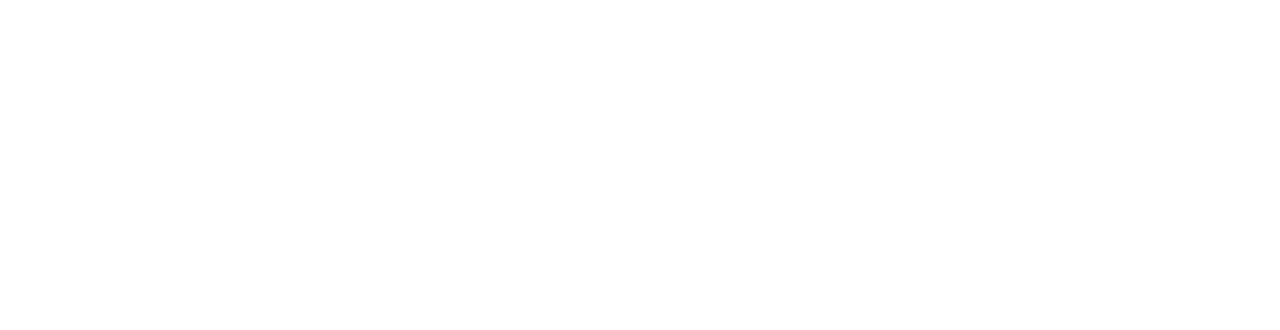
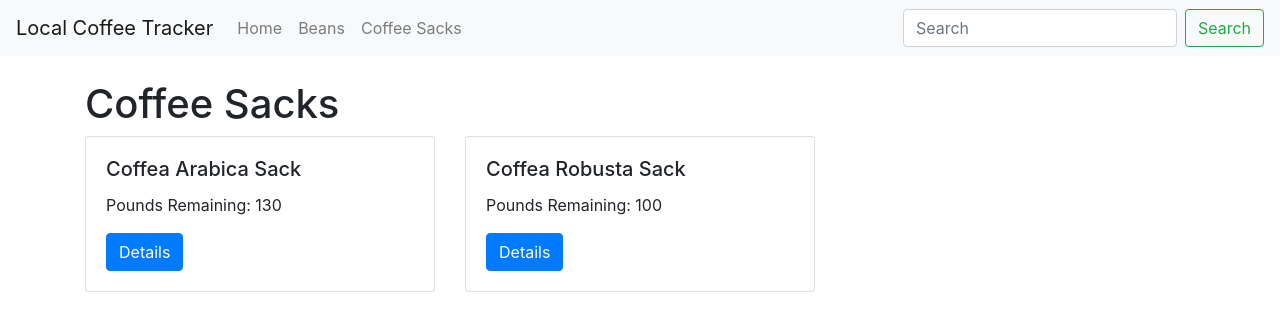
Before and after one commit to rodeomar/coffee-inventory-tracker, a React (Create React App) app: page /Sacks in a window 1280 px wide. Before the commit this address had no page. Shown: the top 330 px of the page. Built offline with nearby package versions, Linux system fonts and the light colour scheme.

Commit message:
Add Webpage to view Sacks of COffee

```diff
--- a/public/index.html
+++ b/public/index.html
@@ -11,7 +11,7 @@
       content="Web site created using create-react-app"
     />
     <link rel="manifest" href="%PUBLIC_URL%/manifest.json" />
-    <title>React App</title>
+    <title>Coffee Tracker</title>
   </head>
   <body>
     <noscript>You need to enable JavaScript to run this app.</noscript>
--- a/src/App.js
+++ b/src/App.js
@@ -4,6 +4,7 @@
 import Home from './Components/Home';
 import Beans from './Components/Beans';
 import BeanDetails from './Components/BeanDetails';
+import Sacks from './Components/Sacks';
 
 function App() {
   return (
@@ -12,6 +13,7 @@
         <Route path="/" element={<Home />} />
         <Route path="Beans" element={<Beans />} />
         <Route path="Beans/:id" element={<BeanDetails />} />
+        <Route path="Sacks" element={<Sacks />} />
       </Routes>
     </BrowserRouter>
   );
--- a/src/Components/Navbar.js
+++ b/src/Components/Navbar.js
@@ -4,7 +4,7 @@
   return (
     <>
       <nav className="navbar navbar-expand-lg navbar-light bg-light">
-        <a className="navbar-brand" href="/">Local Business Inventory Tracker</a>
+        <a className="navbar-brand" href="/">Local Coffee Tracker</a>
         <button className="navbar-toggler" type="button" data-toggle="collapse" data-target="#navbarSupportedContent" aria-controls="navbarSupportedContent" aria-expanded="false" aria-label="Toggle navigation">
           <span className="navbar-toggler-icon"></span>
         </button>
--- /dev/null
+++ b/src/Components/Sacks.js
@@ -0,0 +1,32 @@
+import React from 'react';
+import { Link } from 'react-router-dom';
+import sacksData from '../Data/SacksData';
+import Navbar from './Navbar';
+
+function Sacks() {
+  return (
+    <>
+      <Navbar />
+      <div className="container mt-4">
+        <h1>Coffee Sacks</h1>
+        <div className="row">
+          {sacksData.map((sack) => (
+            <div key={sack.id} className="col-md-4 mb-4">
+              <div className="card">
+                <div className="card-body">
+                  <h5 className="card-title">{sack.typeOfBeans} Sack</h5>
+                  <p className="card-text">Pounds Remaining: {sack.poundsRemaining}</p>
+                  <Link to={`/Sacks/${sack.id}`} className="btn btn-primary">
+                    Details
+                  </Link>
+                </div>
+              </div>
+            </div>
+          ))}
+        </div>
+      </div>
+    </>
+  );
+}
+
+export default Sacks;
--- /dev/null
+++ b/src/Data/SacksData.js
@@ -0,0 +1,14 @@
+const sacksData = [
+    {
+        id: 1,
+        typeOfBeans: 'Coffea Arabica',
+        poundsRemaining: 130,
+    },
+    {
+        id: 2,
+        typeOfBeans: 'Coffea Robusta',
+        poundsRemaining: 100,
+    },
+];
+
+export default sacksData;
```
